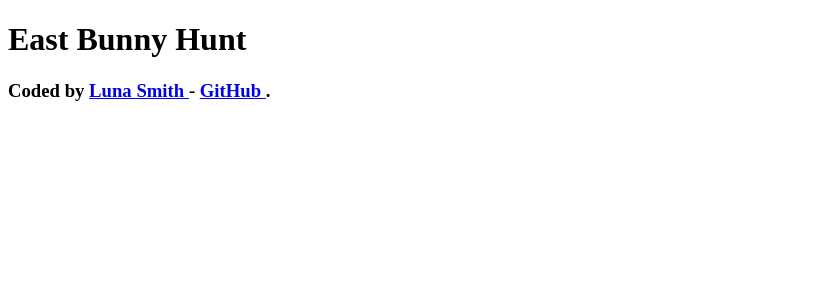
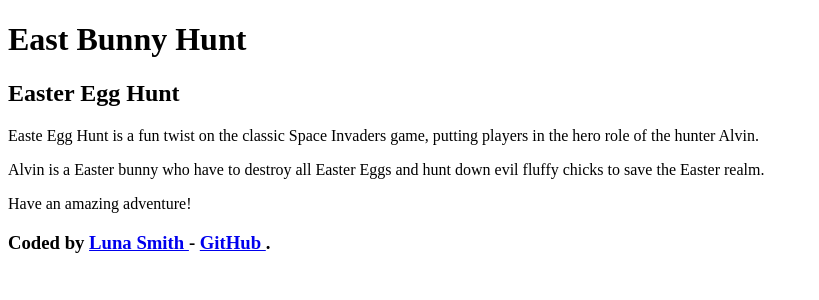
Before and after one commit to Lu-Smith/easter-mobile-game-vue, a Vue app: page / in a window 1280 px wide. Shown: the top 300 px of the page, without its empty margins (0-819 px from the left). Built offline with nearby package versions, Linux system fonts and the light colour scheme.

Commit message:
Added DescriptionComponent.vue to App.vue

```diff
--- a/src/App.vue
+++ b/src/App.vue
@@ -1,11 +1,13 @@
 <script setup lang="ts">
 import FooterComponent from './components/FooterComponent.vue';
+import DescriptionComponent from './components/DescriptionComponent.vue';
 
 </script>
 
 <template>
   <div>
     <h1>East Bunny Hunt</h1>
+    <DescriptionComponent />
     <FooterComponent />
   </div>
 </template>
```
